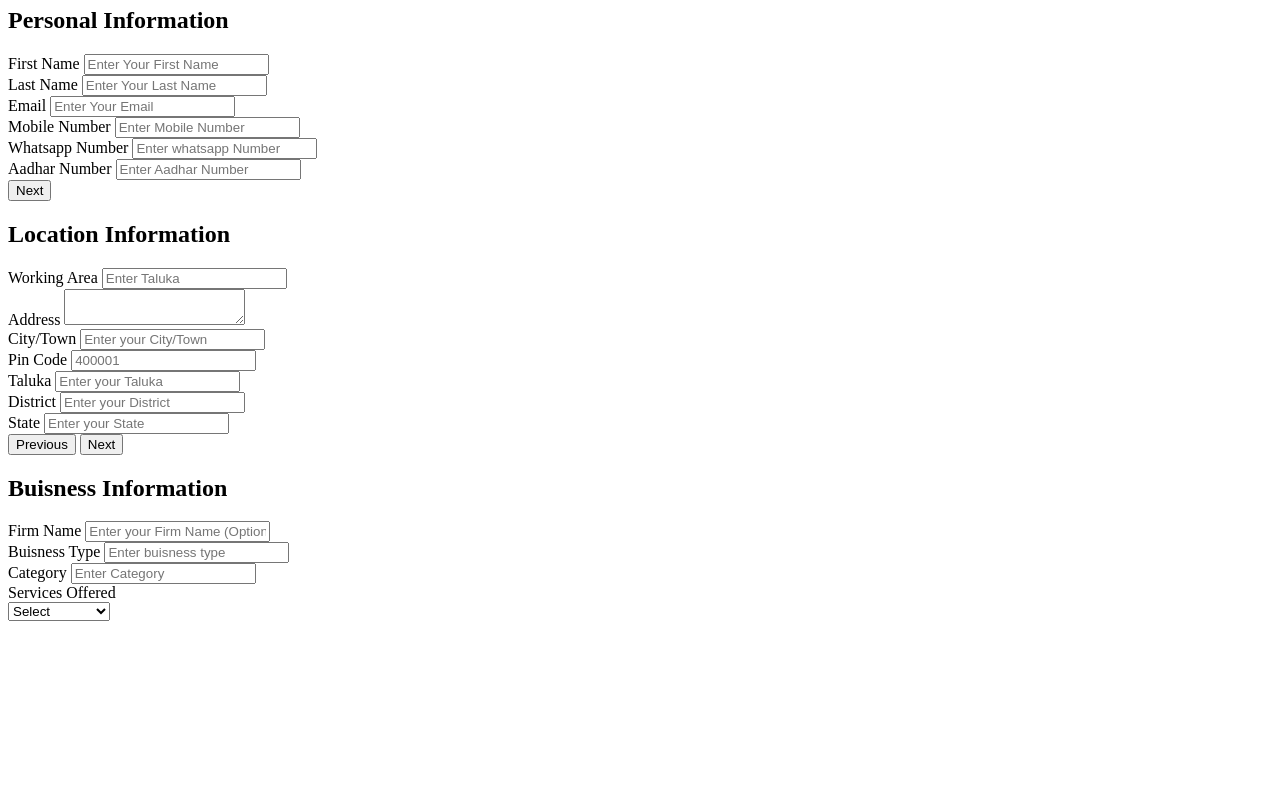
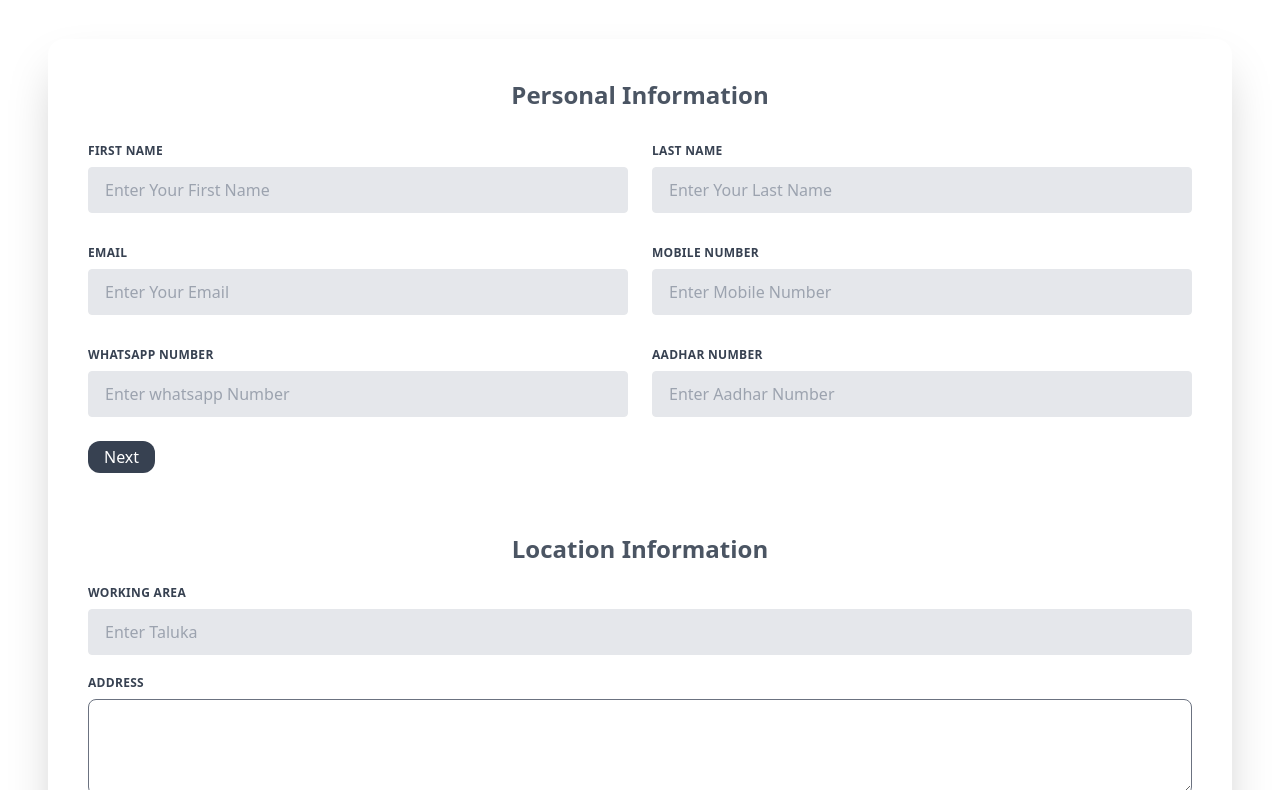
Before and after one commit to AmeyaMandwale/AmeyaMandwale_JS, a plain HTML site: page businessform(new).html in a window 1280 px wide. Shown: the part 73-863 px from the top of the page. Drawn offline with Linux system fonts and the light colour scheme.

Commit message:
Update businessform(new).html

```diff
--- a/businessform(new).html
+++ b/businessform(new).html
@@ -6,7 +6,7 @@
 
 
     <title>Document</title>
-  <link rel="stylesheet"  href="index-sGMGEjGH.css">
+  <link rel="stylesheet"  href="index-AhcGzBKB.css">
 </head>
 <body>
     <!-- heading -->
```
